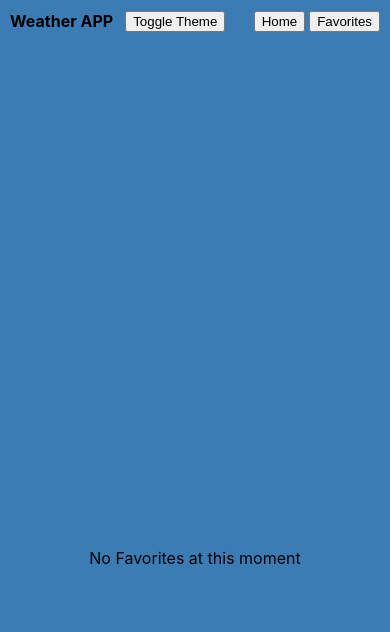
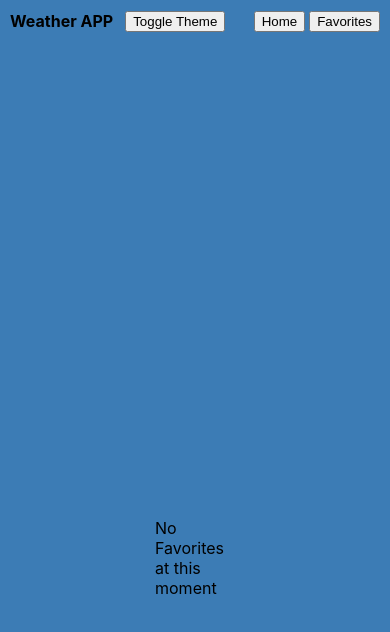
Before and after one commit to tal5579/tal-shwarts-24.6.23, a React (Create React App) app: page /tal-shwarts-24.6.23/favorites in a window 390 px wide. Shown: the top 632 px of the page. Built offline with nearby package versions, Linux system fonts and the light colour scheme; the HTML template or start-up script is replaced by a standard one.

Commit message:
allow only english letter on search

```diff
--- a/src/components/Search/Search.js
+++ b/src/components/Search/Search.js
@@ -1,4 +1,4 @@
-import React from 'react';
+import React, {useState} from 'react';
 import styles from './Search.module.scss';
 import TextField from "@material-ui/core/TextField";
 import IconButton from "@material-ui/core/IconButton";
@@ -13,19 +13,26 @@ import { createTheme } from "@material-ui/core/styles";
 import { ThemeProvider } from "@material-ui/styles";
 import CssBaseline from "@material-ui/core/CssBaseline";
 import {useAppData} from "../../redux/selectors/selectors";
+import {onlyEnglishRegExp} from "../../utils/common";
 
 const Search = () => {
     const dispatch = useDispatch();
     const { siteLightTheme } = useAppData();
+    const [textInput, setTextInput] = useState("");
     const theme = createTheme({
         palette: {
             type: siteLightTheme ? 'light' : 'dark'
         }
     });
     const onChange = (e) => {
+        const input = e.target?.value;
+        if(!onlyEnglishRegExp.test(input)){
+            toast(`Only English characters allowed`);
+            return;
+        }
         const config = {
             params: {
-                q: e.target.value,
+                q: input,
             }
         }
         axios.get('locations/v1/cities/autocomplete', config)
@@ -42,11 +49,12 @@ const Search = () => {
                 }
             })
             .catch(err => {
-                toast(`Something wrong happend: ${err.message}`)
+                toast(`Something wrong happend: ${err.message}`);
             });
     };
 
     const debounceOnChange = debounce(onChange, 500);
+
     return (
         <div className={styles.container}>
             <ThemeProvider theme={theme}>
@@ -59,9 +67,9 @@ const Search = () => {
                                     <SearchIcon />
                                 </IconButton>
                             </InputAdornment>
-                        ),
-                        onChange: (e) => debounceOnChange(e),
+                        )
                     }}
+                    onChange={debounceOnChange}
                 />
             </ThemeProvider>
         </div>
--- a/src/pages/Favorites/Favorites.module.scss
+++ b/src/pages/Favorites/Favorites.module.scss
@@ -27,9 +27,12 @@
   justify-content: center;
   align-items: center;
   gap: 10px;
+  height: 4rem;
+  width: 20rem;
 
   @media screen and (max-width: 754px) {
     flex-direction: column;
+    width: 5rem;
   }
 }
 
--- a/src/utils/common.js
+++ b/src/utils/common.js
@@ -1,9 +1,11 @@
 const defaultLocationKey = 215854;
 const defaultLocationName = "Tel Aviv";
 const weekDay = ["Sun","Mon","Tue","Wed","Thu","Fri","Sat"];
+const onlyEnglishRegExp = /^[A-Za-z ]*$/;
 
 export {
     defaultLocationKey,
     defaultLocationName,
-    weekDay
+    weekDay,
+    onlyEnglishRegExp
 };
```
